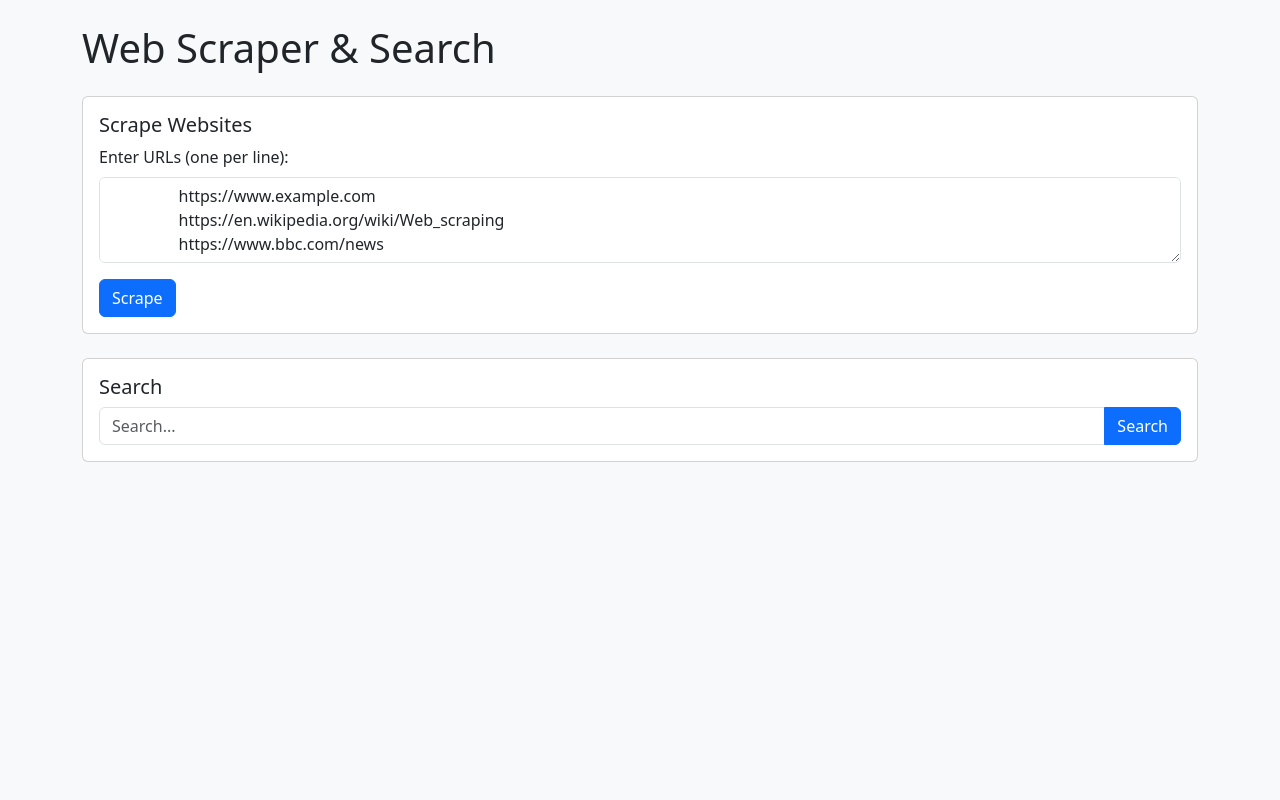
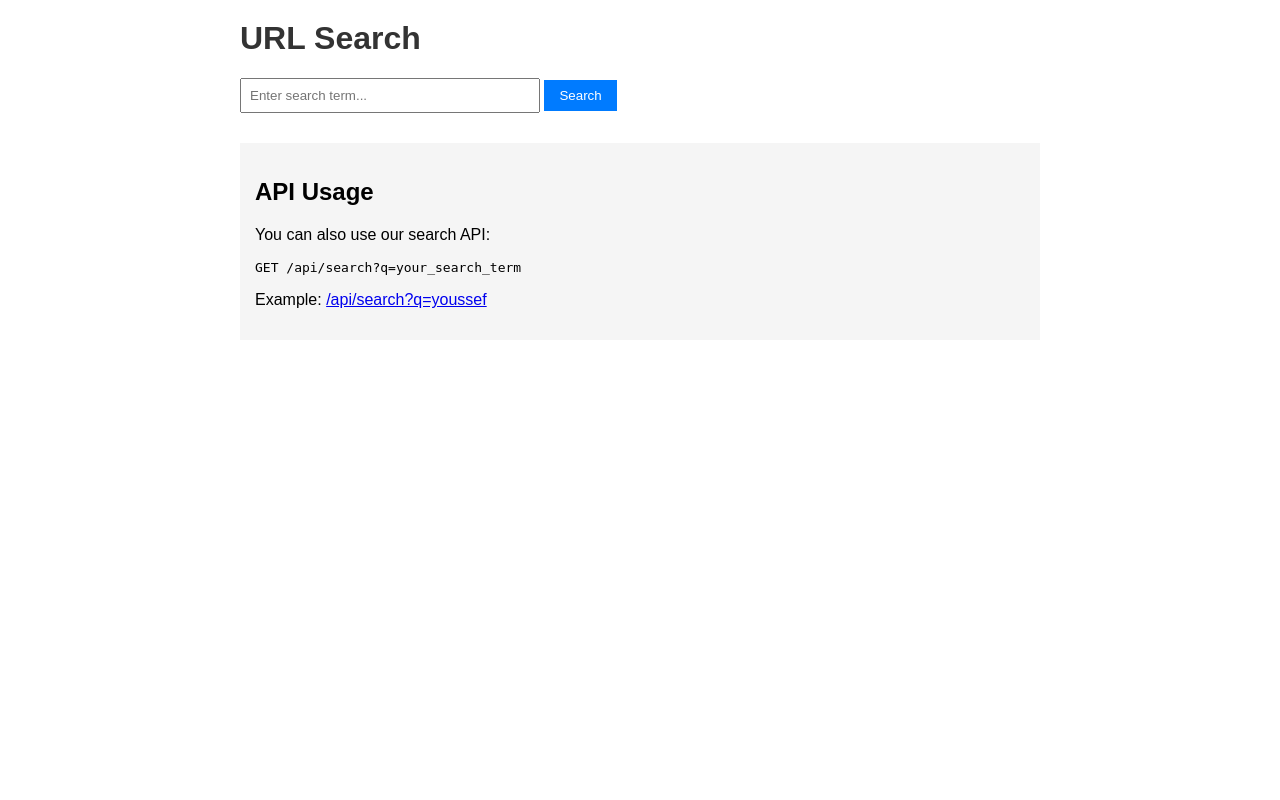
Before and after one commit to youssef-yasser-ali/search-engine, a Flask app: page / in a window 1280 px wide. Run offline with Flask 3, Linux system fonts and the light colour scheme.

Commit message:
adding searching

```diff
--- a/templates/index.html
+++ b/templates/index.html
@@ -1,90 +1,76 @@
-<!DOCTYPE html>
 <html>
   <head>
-    <title>Minimal Web Scraper</title>
-    <link
-      href="https://cdn.jsdelivr.net/npm/bootstrap@5.3.0/dist/css/bootstrap.min.css"
-      rel="stylesheet"
-    />
+    <title>URL Search</title>
+    <style>
+      body {
+        font-family: Arial, sans-serif;
+        max-width: 800px;
+        margin: 0 auto;
+        padding: 20px;
+      }
+      h1 {
+        color: #333;
+      }
+      .search-box {
+        margin: 20px 0;
+      }
+      input[type="text"] {
+        padding: 8px;
+        width: 300px;
+      }
+      button {
+        padding: 8px 15px;
+        background: #007bff;
+        color: white;
+        border: none;
+        cursor: pointer;
+      }
+      button:hover {
+        background: #0056b3;
+      }
+      .result {
+        margin: 10px 0;
+        padding: 10px;
+        border: 1px solid #ddd;
+      }
+      .result a {
+        color: #007bff;
+        text-decoration: none;
+      }
+      .result a:hover {
+        text-decoration: underline;
+      }
+      .api-info {
+        margin-top: 30px;
+        padding: 15px;
+        background: #f5f5f5;
+      }
+    </style>
   </head>
-  <body class="bg-light">
-    <div class="container py-4">
-      <h1 class="mb-4">Web Scraper & Search</h1>
+  <body>
+    <h1>URL Search</h1>
+    <div class="search-box">
+      <form action="/search" method="get">
+        <input
+          type="text"
+          name="q"
+          placeholder="Enter search term..."
+          required
+        />
+        <button type="submit">Search</button>
+      </form>
+    </div>
 
-      <!-- Flash messages -->
-      {% with messages = get_flashed_messages(with_categories=true) %} {% if
-      messages %} {% for category, message in messages %}
-      <div class="alert alert-{{ category }}">{{ message }}</div>
-      {% endfor %} {% endif %} {% endwith %}
-
-      <!-- Scrape form -->
-      <div class="card mb-4">
-        <div class="card-body">
-          <h5 class="card-title">Scrape Websites</h5>
-          <form method="POST">
-            <div class="mb-3">
-              <label class="form-label">Enter URLs (one per line):</label>
-              <textarea name="urls" class="form-control" rows="3" required>
-                https://www.example.com
-                https://en.wikipedia.org/wiki/Web_scraping
-                https://www.bbc.com/news
-                https://www.python.org
-                https://www.nytimes.com
-            </textarea
-              >
-            </div>
-            <button type="submit" class="btn btn-primary">Scrape</button>
-          </form>
-        </div>
-      </div>
-
-      <!-- Search form -->
-      <div class="card mb-4">
-        <div class="card-body">
-          <h5 class="card-title">Search</h5>
-          <form method="POST">
-            <div class="input-group">
-              <input
-                type="text"
-                name="query"
-                class="form-control"
-                placeholder="Search..."
-                value="{{ query if query else '' }}"
-                required
-              />
-              <button type="submit" class="btn btn-primary">Search</button>
-            </div>
-          </form>
-        </div>
-      </div>
-
-      <!-- Results -->
-      {% if results is not none %}
-      <div class="card">
-        <div class="card-body">
-          <h5 class="card-title">
-            {% if results %} Found {{ results|length }} results {% else %} No
-            results found {% endif %}
-          </h5>
-
-          {% if results %}
-          <div class="list-group">
-            {% for page in results %}
-            <a
-              href="{{ page.url }}"
-              target="_blank"
-              class="list-group-item list-group-item-action"
-            >
-              <h6>{{ page.title }}</h6>
-              <small class="text-muted">{{ page.url }}</small>
-              <p class="mt-2 text-truncate">{{ page.content[:200] }}...</p>
-            </a>
-            {% endfor %}
-          </div>
-          {% endif %}
-        </div>
-      </div>
-      {% endif %}
+    <div class="api-info">
+      <h2>API Usage</h2>
+      <p>You can also use our search API:</p>
+      <code>GET /api/search?q=your_search_term</code>
+      <p>
+        Example:
+        <a href="/api/search?q=youssef" target="_blank"
+          >/api/search?q=youssef</a
+        >
+      </p>
     </div>
   </body>
 </html>
```
Also changed, not shown: search.py (added, +125 -0 lines), templates/search.html (added, +43 -0 lines), utils.py (added, +39 -0 lines).
